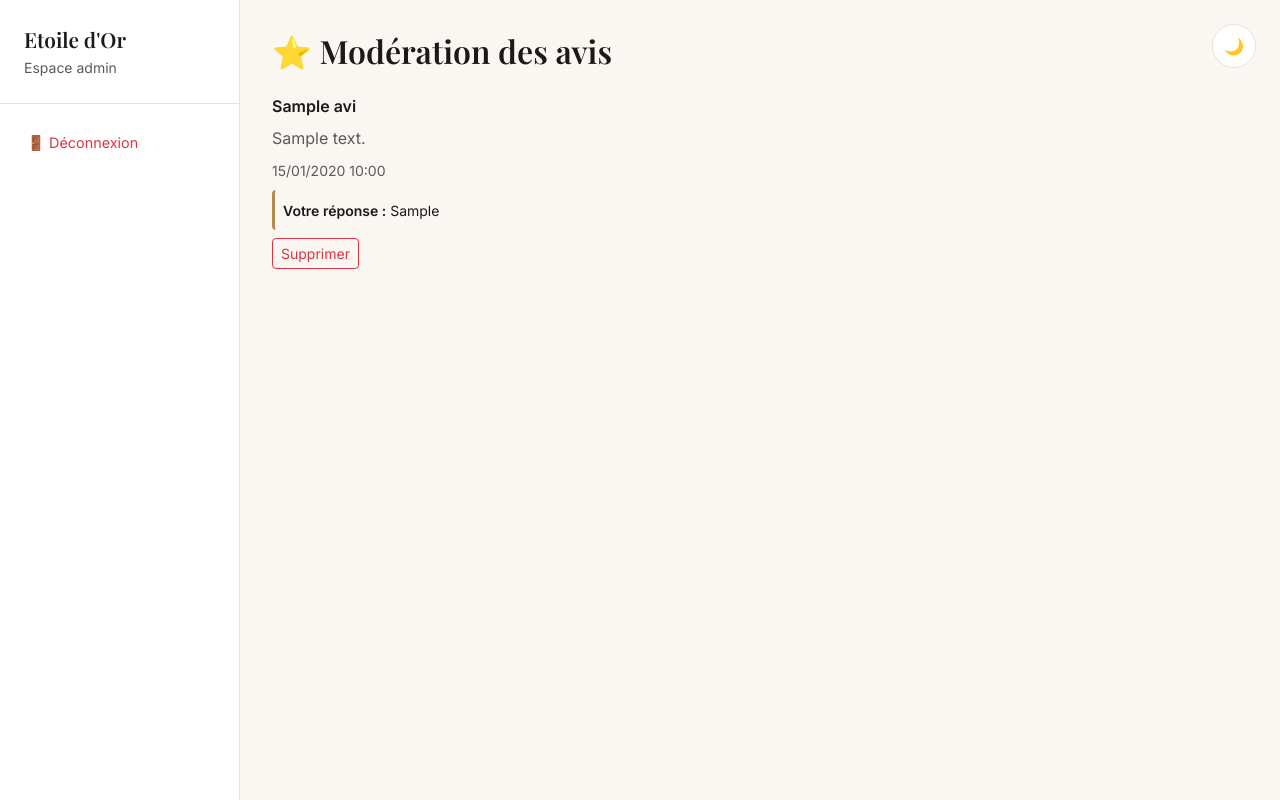
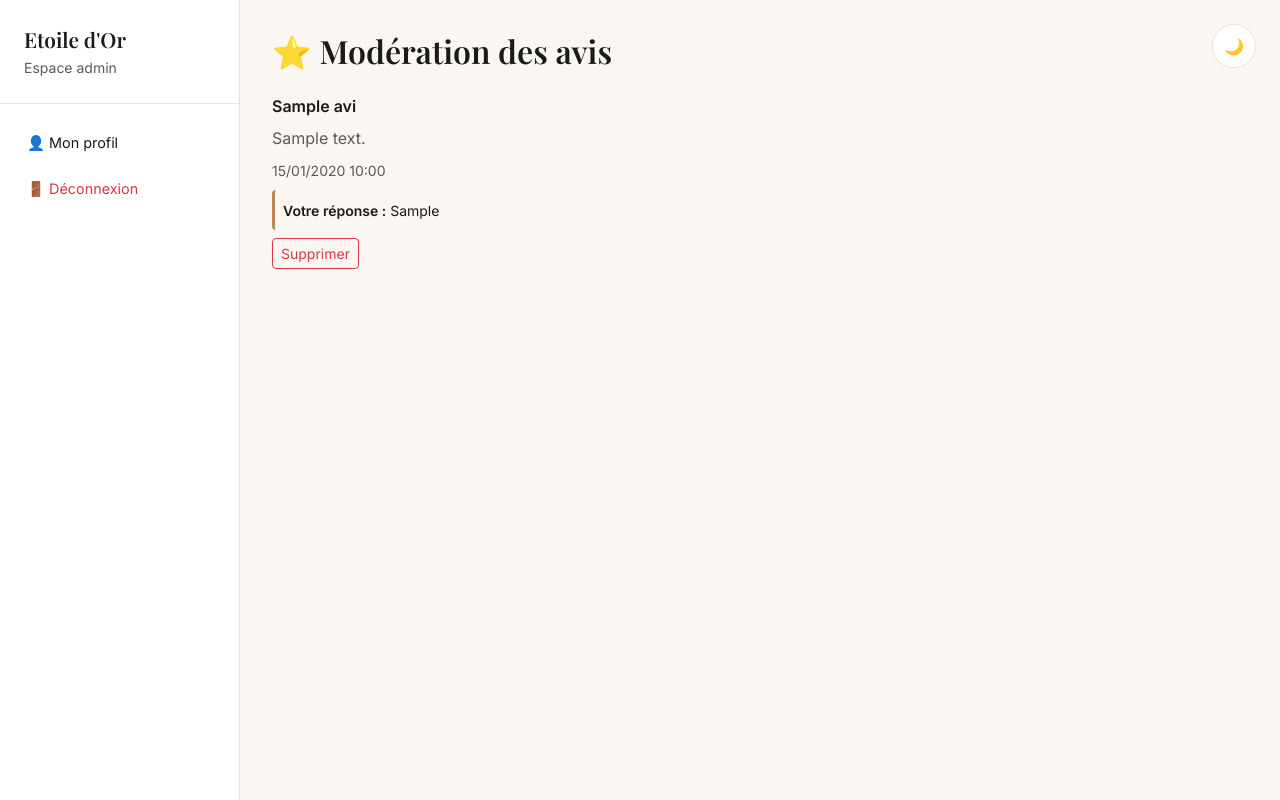
Before and after one commit to monamijer/restaurant-app, a PHP site: template app/views/admin/avis.php in a window 1280 px wide. Run offline with PHP 8.4, Linux system fonts and the light colour scheme; the template is opened without the code that fills it: most values are stand-ins (such as "Sample title", 1, 10 or a date in 2020); data that the repository does not hold is empty.

Commit message:
Add self-service profile page for staff accounts
Staff previously had no way to update their own info, email, or password — only admins editing other employees existed. New profile page (accessible to all logged-in roles) lets a user update name/phone directly, change email via the existing verification-code flow, and change password after confirming the current one. Stores raw values instead of pre-escaping with htmlspecialchars() before saving, since escaping belongs at display time in views, not at storage time — the previous pattern caused encoded entities to leak into emails, JSON responses, and anywhere else the data was reused outside HTML rendering.

```diff
--- a/app/views/partials/header-admin.php
+++ b/app/views/partials/header-admin.php
@@ -61,7 +61,8 @@
         <a href="/admin/parametres" class="<?= ($page ?? '') === 'parametres' ? 'active' : '' ?>">⚙️ Paramètres</a>
     <?php endif; ?>
 
-    <a href="/deconnexion" class="text-danger">🚪 Déconnexion</a>
+<a href="/admin/profil" class="<?= ($page ?? '') === 'profil' ? 'active' : '' ?>">👤 Mon profil</a>
+<a href="/deconnexion" class="text-danger">🚪 Déconnexion</a>
 </nav>
     </aside>
 
```
